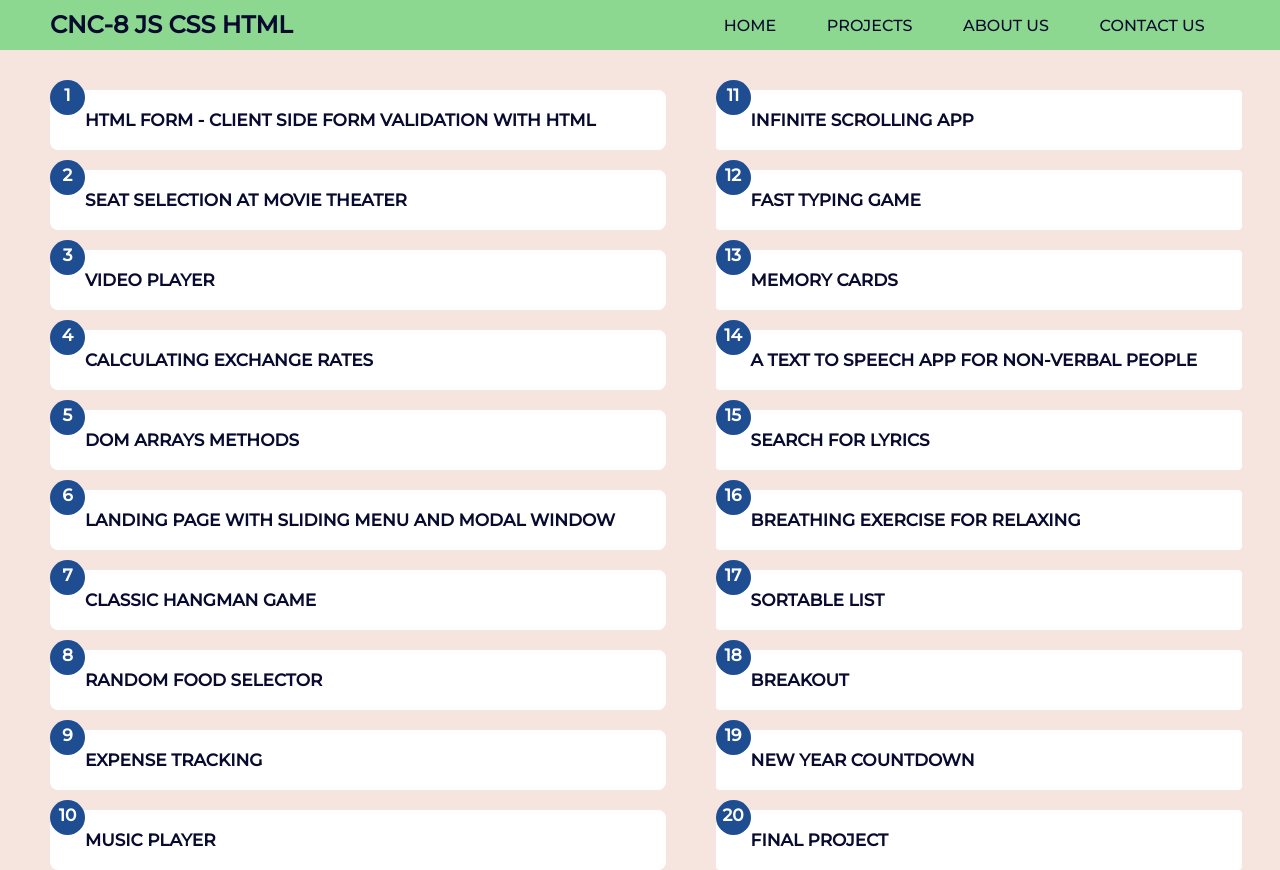
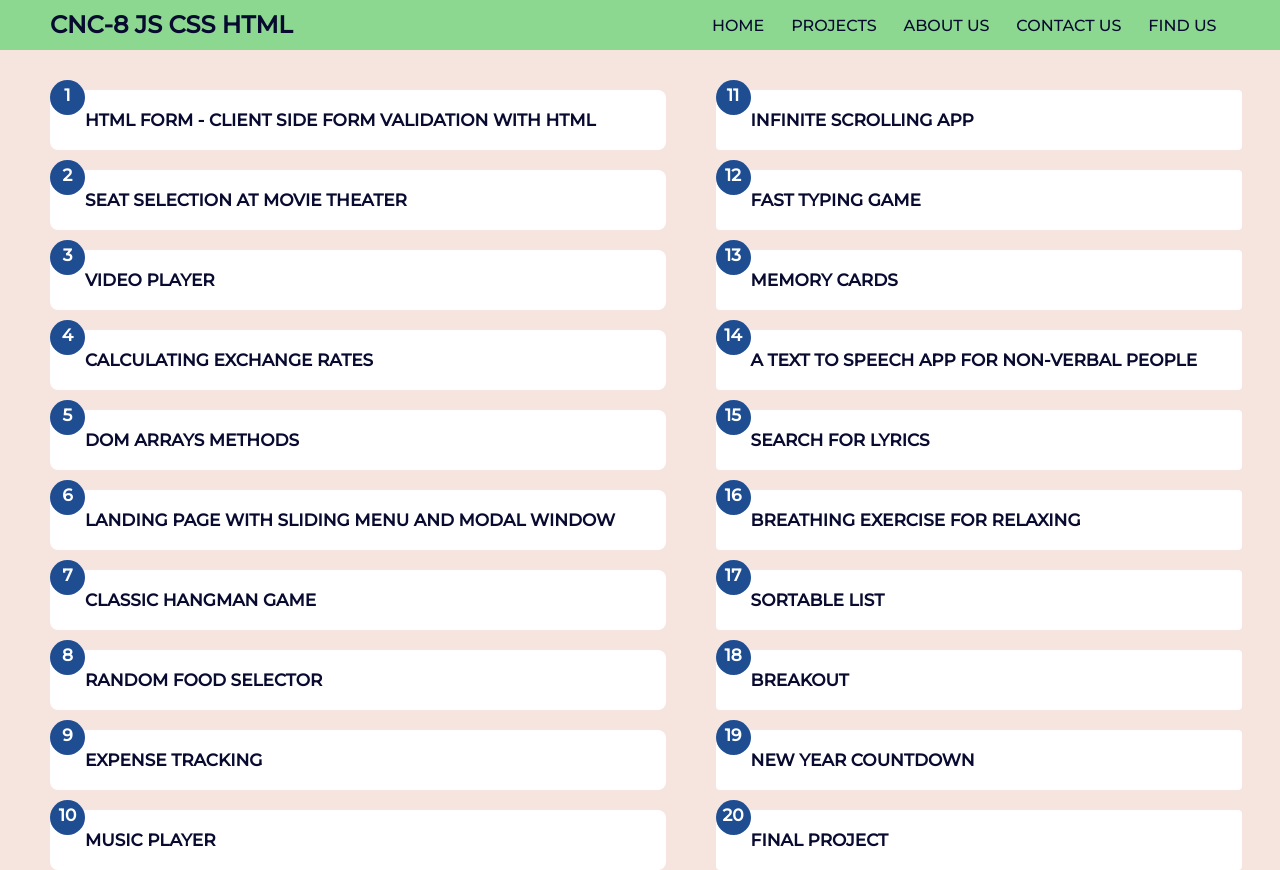
Before and after one commit to abidpu19/HtmlBasic, a plain HTML site: page index.html in a window 1280 px wide. Drawn offline with Linux system fonts and the light colour scheme.

Commit message:
Update index.html

```diff
--- a/index.html
+++ b/index.html
@@ -24,6 +24,7 @@
 						<li>Projects</li>
 						<li>About Us</li>
 						<li>Contact Us</li>
+						<li>Find Us </li>
 					</ul>
 				</div>
 			</nav>
```
